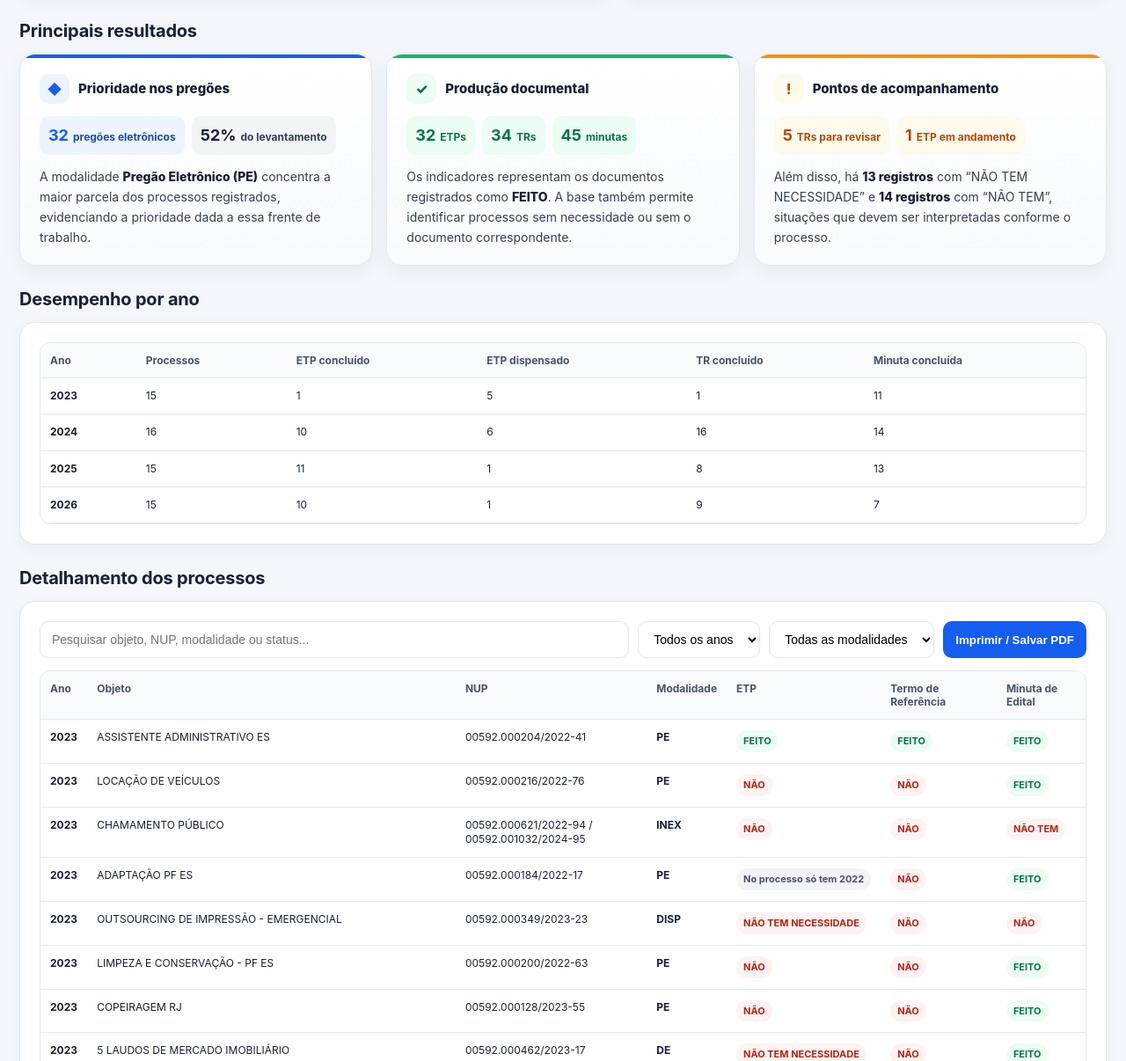
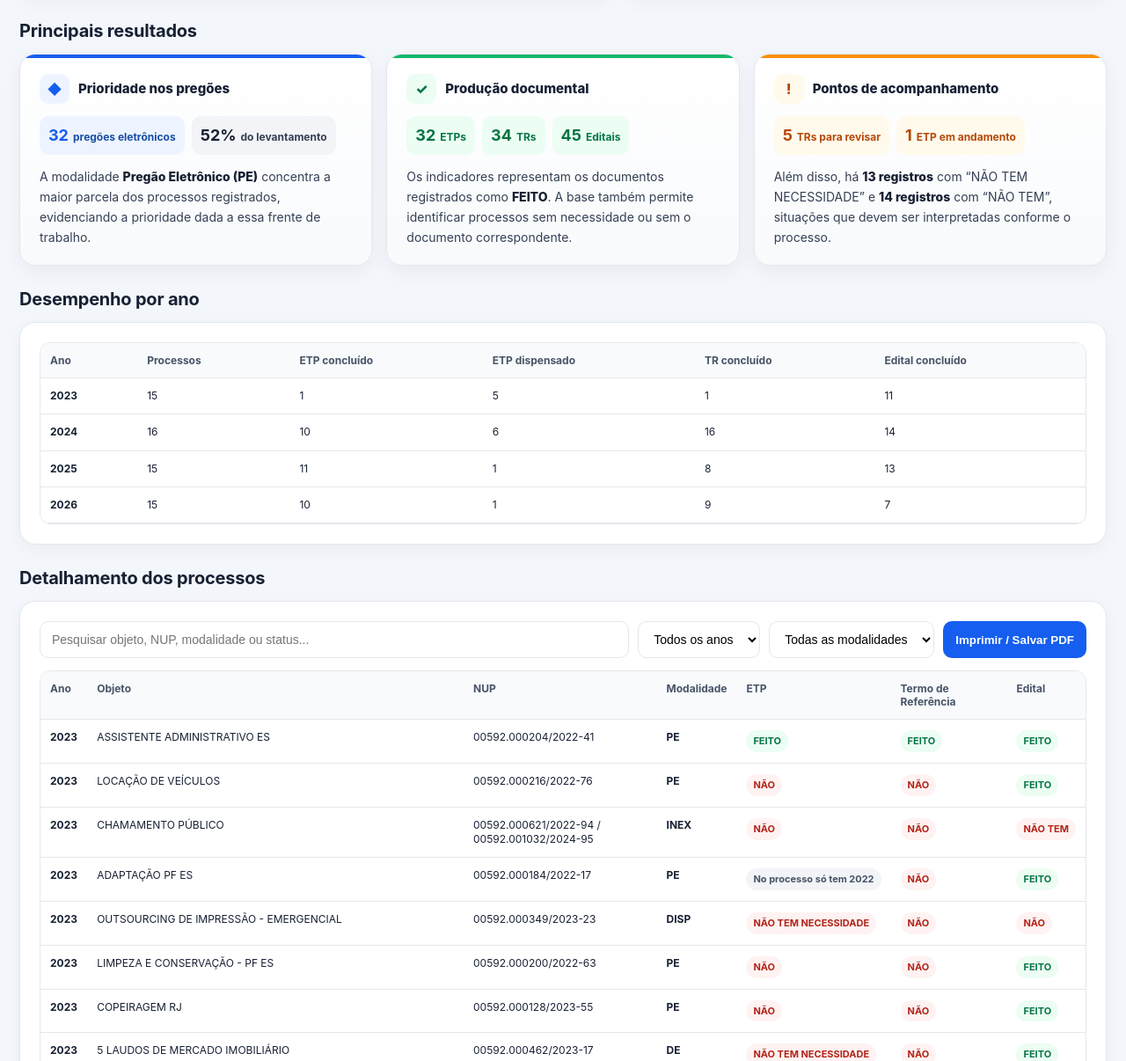
Before and after one commit to Allan7777/Levantamento-dos-artefatos-digitais, a plain HTML site: page index.html in a window 1280 px wide. Shown: the part 865-2071 px from the top of the page at 88% size. Drawn offline with Linux system fonts and the light colour scheme.

Commit message:
Update 'Minuta' to 'Edital' in index.html

```diff
--- a/index.html
+++ b/index.html
@@ -46,7 +46,7 @@
 <header><div class="top">
 <div class="kicker">Relatório Executivo • Levantamento de Atividades</div>
 <h1>Levantamento de Processos do PCA</h1>
-<div class="subtitle">Consolidação de <strong>61 processos registrados</strong> de 2023 a 2026, com foco no acompanhamento de ETP, Termo de Referência e Minuta de Edital, além da distribuição por modalidade.</div>
+<div class="subtitle">Consolidação de <strong>61 processos registrados</strong> de 2023 a 2026, com foco no acompanhamento de ETP, Termo de Referência e Edital, além da distribuição por modalidade.</div>
 </div></header>
 <main>
 <section class="grid" id="metrics"></section>
@@ -65,7 +65,7 @@
 <section class="section"><h2>Principais resultados</h2><div class="insights" id="insights"></div></section>
 
 <section class="section"><h2>Desempenho por ano</h2><div class="panel"><div class="table-wrap"><table>
-<thead><tr><th>Ano</th><th>Processos</th><th>ETP concluído</th><th>ETP dispensado</th><th>TR concluído</th><th>Minuta concluída</th></tr></thead>
+<thead><tr><th>Ano</th><th>Processos</th><th>ETP concluído</th><th>ETP dispensado</th><th>TR concluído</th><th>Edital concluído</th></tr></thead>
 <tbody id="yearTable"></tbody></table></div></div></section>
 
 <section class="section"><h2>Detalhamento dos processos</h2><div class="panel">
@@ -75,7 +75,7 @@
 <select id="modFilter"><option value="">Todas as modalidades</option><option>PE</option><option>DE</option><option>INEX</option><option>DISP</option></select>
 <button onclick="window.print()">Imprimir / Salvar PDF</button>
 </div>
-<div class="table-wrap"><table><thead><tr><th>Ano</th><th>Objeto</th><th>NUP</th><th>Modalidade</th><th>ETP</th><th>Termo de Referência</th><th>Minuta de Edital</th></tr></thead>
+<div class="table-wrap"><table><thead><tr><th>Ano</th><th>Objeto</th><th>NUP</th><th>Modalidade</th><th>ETP</th><th>Termo de Referência</th><th>Edital</th></tr></thead>
 <tbody id="dataTable"></tbody></table></div>
 </div></section>
 <div class="footer">Documento elaborado a partir dos dados fornecidos para o levantamento. “FEITO” considera apenas registros com essa indicação exata; situações como “REVISAR”, “EM ANDAMENTO” e “EM MINUTA” permanecem destacadas como pendências/continuidade.</div>
@@ -98,7 +98,7 @@
  [metrics.total,"Processos registrados",""],
  [metrics.etp,"ETPs indicados como feitos","accent"],
  [metrics.tr,"Termos de Referência feitos","accent"],
- [metrics.minuta,"Minutas de edital feitas","accent"],
+ [metrics.minuta,"Editais Feitos","accent"],
  [metrics.pregoes,"Pregões Eletrônicos (PE)","accent"],
  [metrics.naoNecessidade,"Com “NÃO TEM NECESSIDADE”",""],
  [metrics.naoTem,"Com “NÃO TEM”",""]
@@ -118,7 +118,7 @@
  </div>`,
  `<div class="insight">
    <div class="insight-title"><span class="insight-icon">✓</span>Produção documental</div>
-   <div class="stat-line"><span class="stat green"><b>${metrics.etp}</b> ETPs</span><span class="stat green"><b>${metrics.tr}</b> TRs</span><span class="stat green"><b>${metrics.minuta}</b> minutas</span></div>
+   <div class="stat-line"><span class="stat green"><b>${metrics.etp}</b> ETPs</span><span class="stat green"><b>${metrics.tr}</b> TRs</span><span class="stat green"><b>${metrics.minuta}</b> Editais</span></div>
    <p>Os indicadores representam os documentos registrados como <strong>FEITO</strong>. A base também permite identificar processos sem necessidade ou sem o documento correspondente.</p>
  </div>`,
  `<div class="insight">
```
